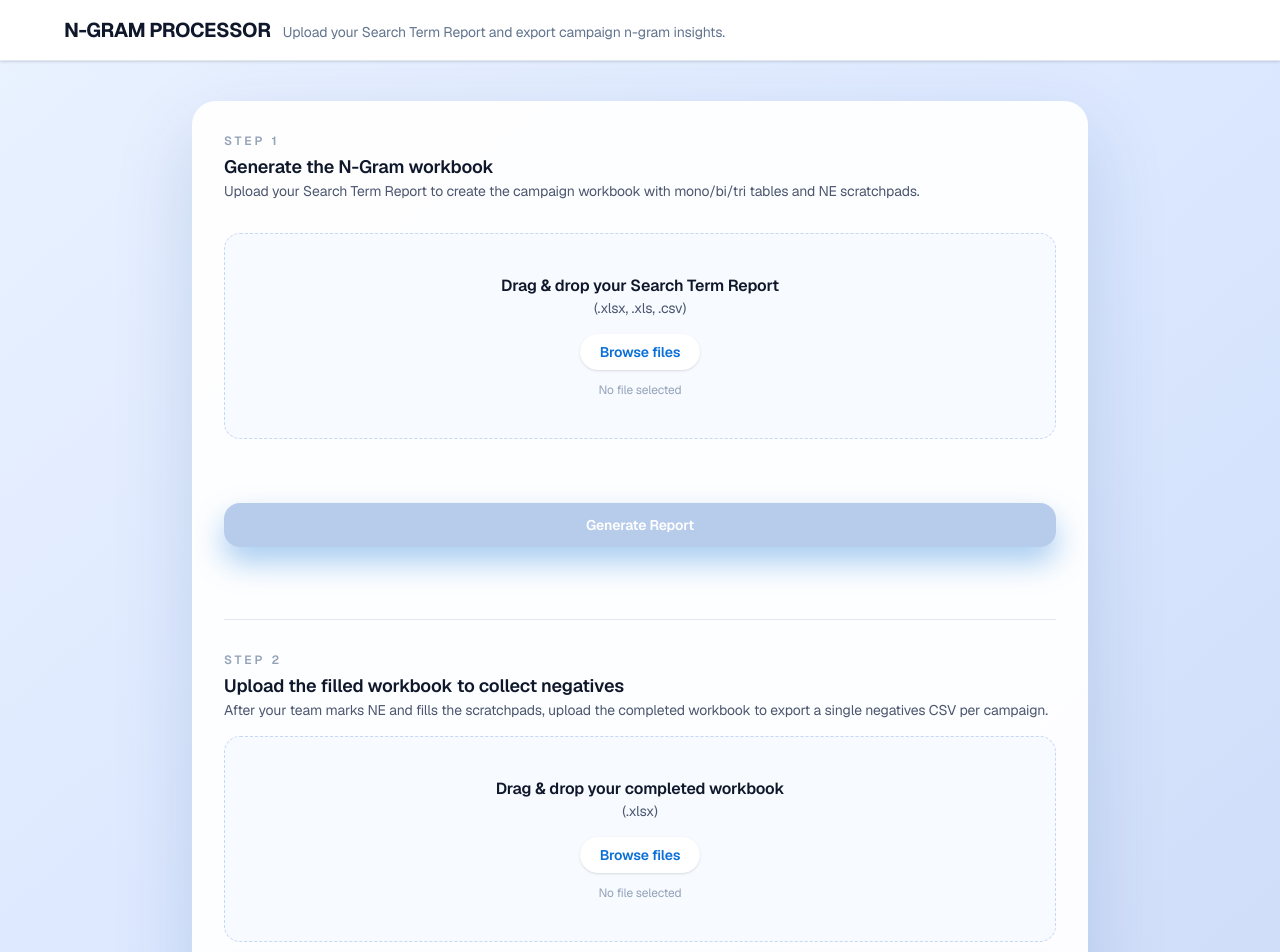
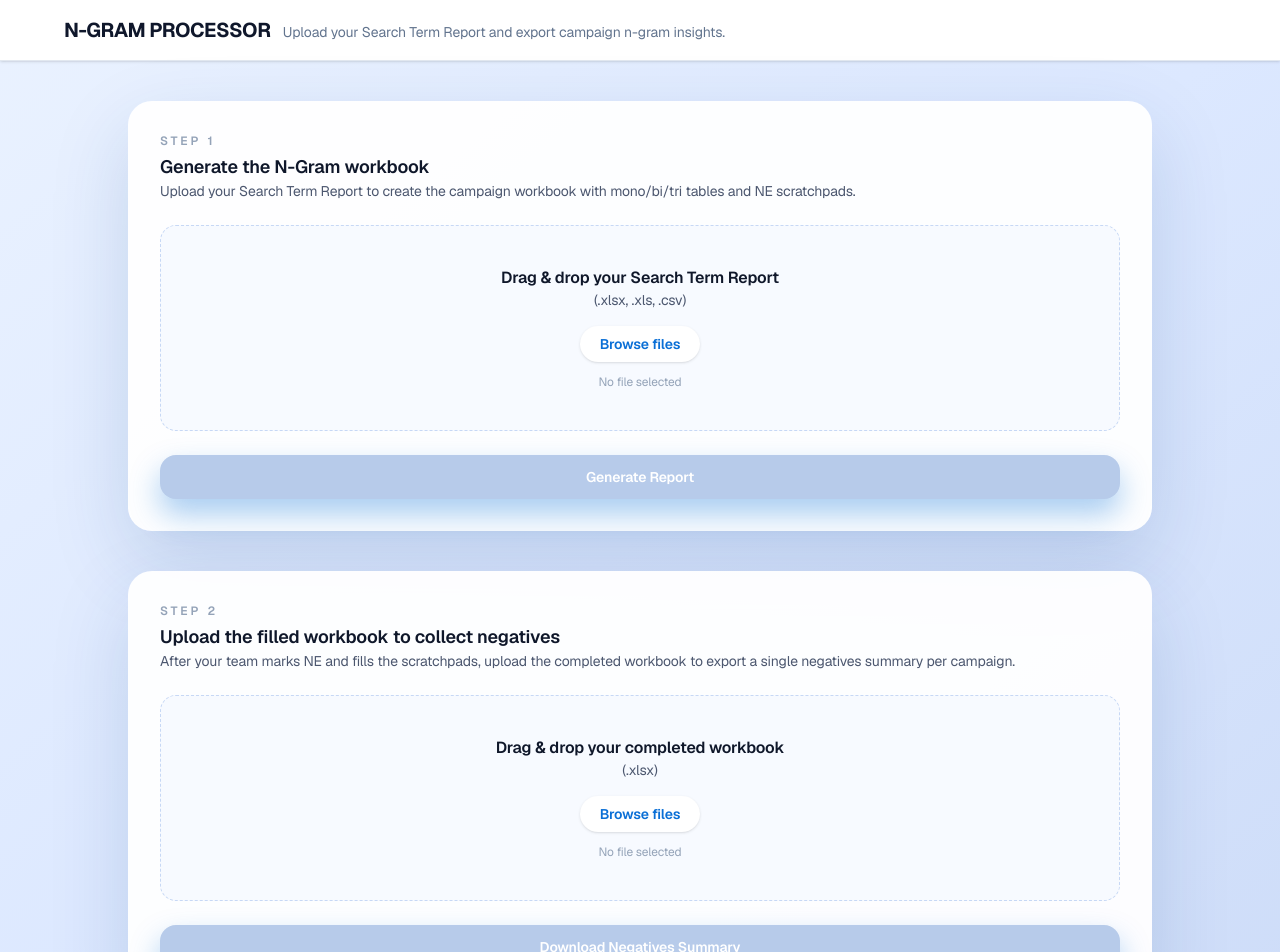
Before and after one commit to jeffdevbot/agency-os, a Next.js app in the folder frontend-web/: page /ngram in a window 1280 px wide. Shown: the top 952 px of the page. Built offline with nearby package versions, Linux system fonts and the light colour scheme; no server answers.

Commit message:
Wrap Step 1/2 in separate cards

```diff
--- a/frontend-web/src/app/ngram/page.tsx
+++ b/frontend-web/src/app/ngram/page.tsx
@@ -158,7 +158,8 @@ export default function NgramPage() {
       </header>
 
       <div className="flex flex-1 items-start justify-center px-4 pb-16 pt-10">
-        <div className="w-full max-w-4xl space-y-8 rounded-3xl bg-white/95 p-8 shadow-[0_30px_80px_rgba(10,59,130,0.15)]">
+        <div className="w-full max-w-5xl space-y-10">
+          <div className="rounded-3xl bg-white/95 p-8 shadow-[0_30px_80px_rgba(10,59,130,0.15)]">
             <div>
               <p className="text-xs font-semibold uppercase tracking-[0.25em] text-[#94a3b8]">Step 1</p>
               <h2 className="mt-1 text-lg font-semibold text-[#0f172a]">Generate the N-Gram workbook</h2>
@@ -169,7 +170,7 @@ export default function NgramPage() {
             <div
               onDragOver={(e) => e.preventDefault()}
               onDrop={handleDrop}
-            className="rounded-2xl border border-dashed border-[#c7d8f5] bg-[#f7faff] p-10 text-center"
+              className="mt-6 rounded-2xl border border-dashed border-[#c7d8f5] bg-[#f7faff] p-10 text-center"
             >
               <p className="text-base font-semibold text-[#0f172a]">Drag & drop your Search Term Report</p>
               <p className="text-sm text-[#4c576f]">(.xlsx, .xls, .csv)</p>
@@ -192,7 +193,7 @@ export default function NgramPage() {
             <button
               onClick={startUpload}
               disabled={!selectedFile || uploading}
-            className="mt-8 w-full rounded-2xl bg-[#0a6fd6] px-4 py-3 text-sm font-semibold text-white shadow-[0_15px_30px_rgba(10,111,214,0.35)] transition hover:bg-[#0959ab] disabled:cursor-not-allowed disabled:bg-[#b7cbea]"
+              className="mt-6 w-full rounded-2xl bg-[#0a6fd6] px-4 py-3 text-sm font-semibold text-white shadow-[0_15px_30px_rgba(10,111,214,0.35)] transition hover:bg-[#0959ab] disabled:cursor-not-allowed disabled:bg-[#b7cbea]"
             >
               {uploading ? "Processing…" : "Generate Report"}
             </button>
@@ -202,18 +203,21 @@ export default function NgramPage() {
                 {error}
               </p>
             )}
+          </div>
 
-          <div className="mt-10 border-t border-slate-200 pt-8">
+          <div className="rounded-3xl bg-white/95 p-8 shadow-[0_30px_80px_rgba(10,59,130,0.15)]">
+            <div>
               <p className="text-xs font-semibold uppercase tracking-[0.25em] text-[#94a3b8]">Step 2</p>
               <h2 className="mt-1 text-lg font-semibold text-[#0f172a]">Upload the filled workbook to collect negatives</h2>
               <p className="text-sm text-[#4c576f]">
-              After your team marks NE and fills the scratchpads, upload the completed workbook to export a single negatives CSV per campaign.
+                After your team marks NE and fills the scratchpads, upload the completed workbook to export a single negatives summary per campaign.
               </p>
+            </div>
 
             <div
               onDragOver={(e) => e.preventDefault()}
               onDrop={handleFilledDrop}
-              className="mt-4 rounded-2xl border border-dashed border-[#c7d8f5] bg-[#f7faff] p-10 text-center"
+              className="mt-6 rounded-2xl border border-dashed border-[#c7d8f5] bg-[#f7faff] p-10 text-center"
             >
               <p className="text-base font-semibold text-[#0f172a]">Drag & drop your completed workbook</p>
               <p className="text-sm text-[#4c576f]">(.xlsx)</p>
```
Lines whose indentation alone changed are shown as unchanged.
